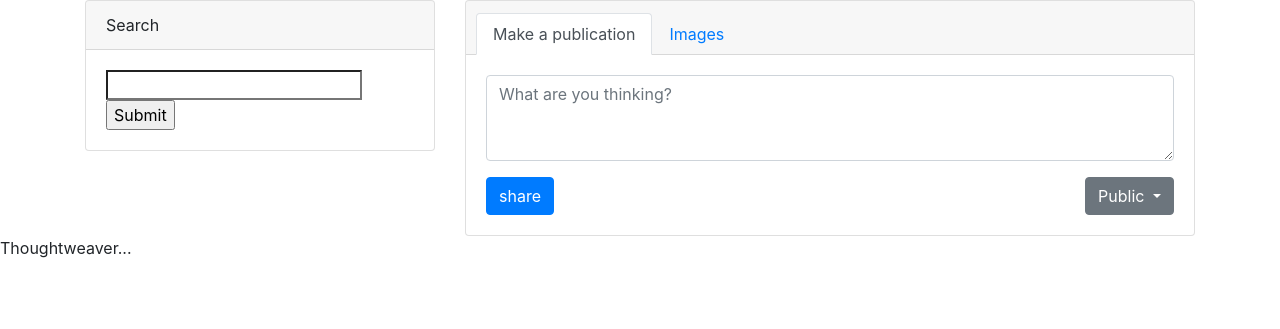
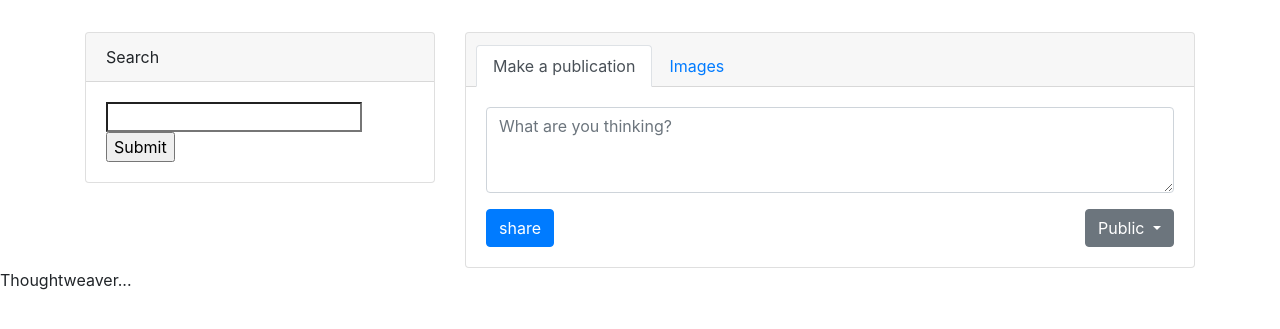
Before and after one commit to indrora/thoughtweaver, a Flask app: page / in a window 1280 px wide. Shown: the part 50-379 px from the top of the page. Run offline with Flask 2, Linux system fonts and the light colour scheme; some libraries are stand-ins or nearby versions.

Commit message:
Main note stream layout shenanigans

```diff
--- a/static/css/app.css
+++ b/static/css/app.css
@@ -12,3 +12,7 @@
     color: #fff;
     text-decoration: none;
   }
+
+main {
+    margin-top:2em;
+}
--- a/templates/layout.html
+++ b/templates/layout.html
@@ -3,6 +3,7 @@
     <head>
         <title>{%if title%}{{title}} - {%endif%}Thoughtweaver</title>
         <link rel="stylesheet" type="text/css" href="{{url_for('static',filename='css/bootstrap.min.css')}}">
+        <link rel="stylesheet" type="text/css" href="{{url_for('static', filename='css/materialdesignicons.css')}}">
         <link rel="stylesheet" type="text/css" href="{{url_for('static',filename='css/app.css')}}">
     </head>
     <body>
```
